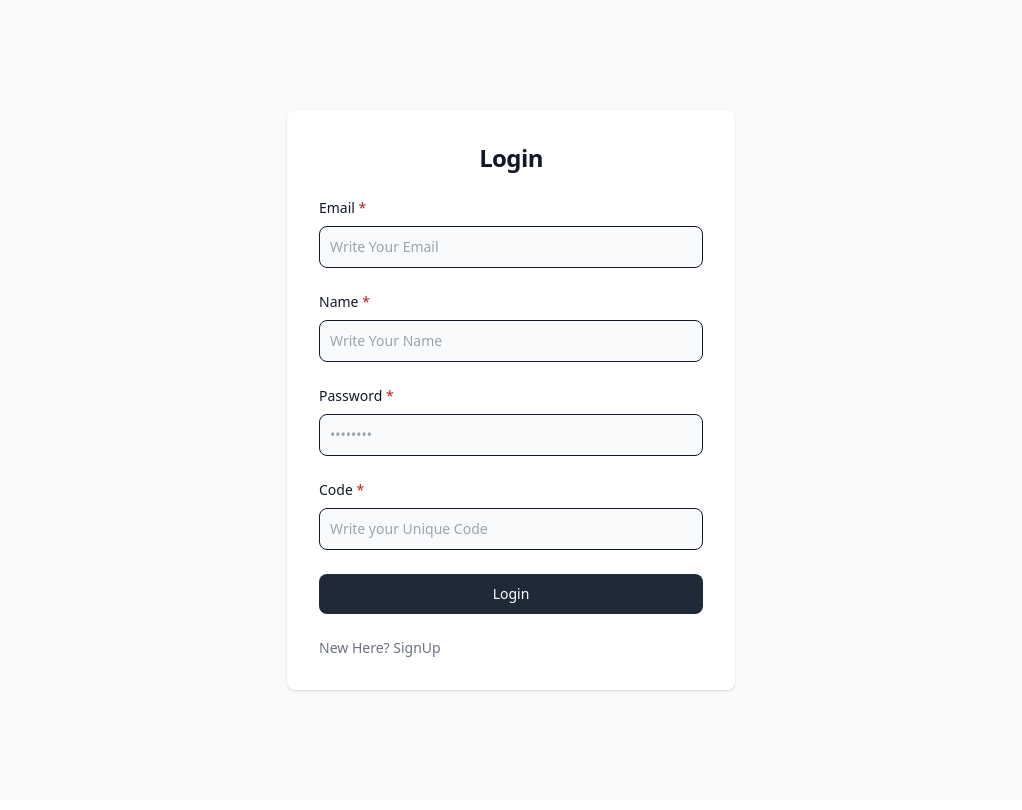
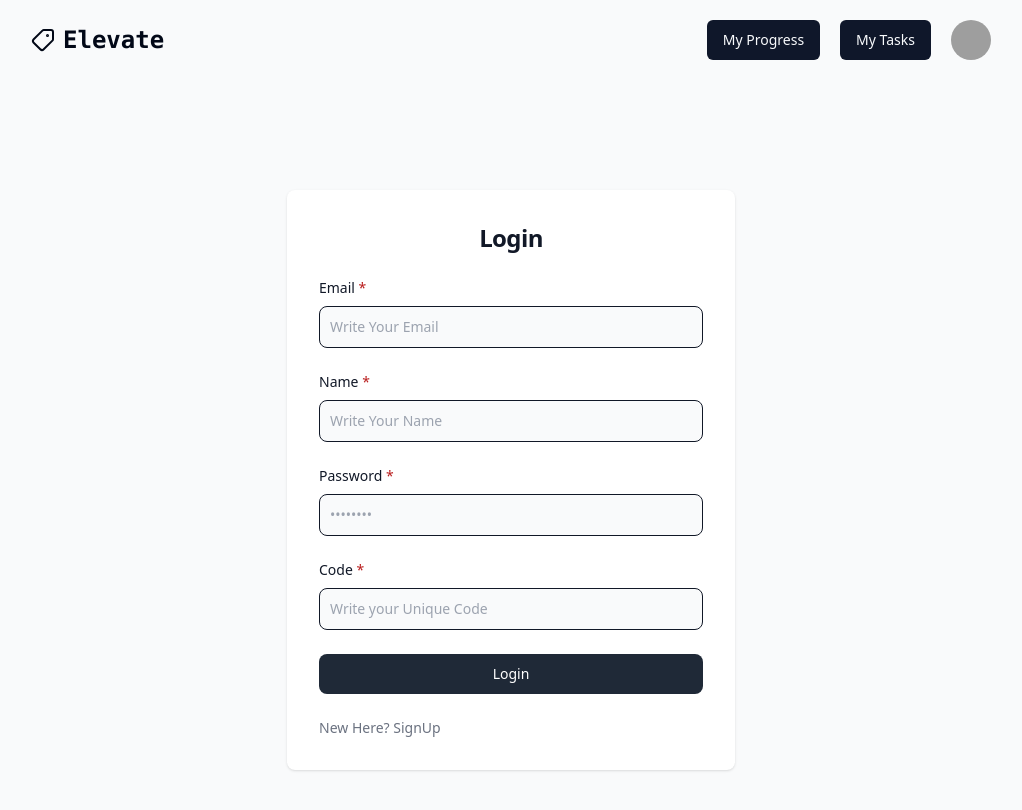
Before and after one commit to pristren/tags_frontend, a React (Vite) app: page / in a window 1280 px wide. Shown: the top 810 px of the page, without its empty margins (129-1151 px from the left). Built offline with nearby package versions, Linux system fonts and the light colour scheme; grey boxes are pictures that could not be loaded.

Commit message:
navbar route setting

```diff
--- a/src/Layout/MainLayout.jsx
+++ b/src/Layout/MainLayout.jsx
@@ -1,8 +1,10 @@
+import Navbar from '@/components/Navbar/Navbar';
 import { Outlet } from 'react-router-dom';
 
 const MainLayout = () => {
     return (
         <div>
+            <Navbar></Navbar>
             <Outlet></Outlet>
         </div>
     );
--- a/src/components/Navbar/Navbar.jsx
+++ b/src/components/Navbar/Navbar.jsx
@@ -1,13 +1,64 @@
+import { Tag } from "lucide-react";
+import { Button } from "../ui/button";
+import {
+  Sheet,
+  SheetContent,
+  SheetDescription,
+  SheetHeader,
+  SheetTrigger,
+} from "../ui/sheet";
+import { Link } from "react-router-dom";
+
 const Navbar = () => {
-    return (
-        <div>
-            <h3>Elevate</h3>
-            <div>
-                <p>My Progress</p>
-                <p>My Tasks</p>
-            </div>
-        </div>
-    );
+  return (
+    <div className="flex justify-between items-center w-9/12 mx-auto py-5">
+      <Link to='/' className="flex items-center gap-2 cursor-pointer">
+        <Tag className="rotate-90" />
+        <h2 className="text-2xl font-semibold font-mono">Elevate</h2>
+      </Link>
+      <div className="hidden lg:flex items-center gap-5 ">
+        <Link to="/complete-task">
+          <Button className="px-4 w-full">My Progress</Button>
+        </Link>
+        <Link to="/tags-card">
+          <Button className="px-4 w-full">My Tasks</Button>
+        </Link>
+        <img
+          src="https://i.ibb.co/9WTdd0b/download-18.jpg"
+          className="w-10 h-10 rounded-full cursor-pointer"
+          alt=""
+        />
+      </div>
+      <div className="md:hidden">
+        <Sheet>
+          <SheetTrigger>
+            <img
+              src="https://i.ibb.co/9WTdd0b/download-18.jpg"
+              className="w-10 h-10 rounded-full cursor-pointer"
+              alt=""
+            />
+          </SheetTrigger>
+          <SheetContent>
+            <SheetHeader>
+              <SheetDescription>
+                <Link to="/complete-task">
+                  <Button className="px-4 w-full">My Progress</Button>
+                </Link>
+              </SheetDescription>
+              <SheetDescription>
+                <Link to="/tags-card">
+                  <Button className="px-4 w-full">My Tasks</Button>
+                </Link>
+              </SheetDescription>
+              <SheetDescription>
+                <Button className="px-4 w-full">LogOut</Button>
+              </SheetDescription>
+            </SheetHeader>
+          </SheetContent>
+        </Sheet>
+      </div>
+    </div>
+  );
 };
 
 export default Navbar;
--- a/src/components/TagsCard/TagsCard.jsx
+++ b/src/components/TagsCard/TagsCard.jsx
@@ -290,9 +290,6 @@ const TagsCard = () => {
             {/* Conditional rendering of tasks based on the selected tag */}
             {selectedTagIndex === i && (
               <div className="mt-8">
-                <h2 className="text-xl font-bold mb-4">
-                  Tasks for {tags[selectedTagIndex].tag}
-                </h2>
                 <div className="grid grid-cols-1 md:grid-cols-2 gap-2">
                   {tags[selectedTagIndex].tasks.map((task, index) => (
                     <div key={index} className="relative group w-full">
--- a/src/components/TaskDetails/TaskDetails.jsx
+++ b/src/components/TaskDetails/TaskDetails.jsx
@@ -1,3 +1,4 @@
+import { Link } from "react-router-dom";
 import { Button } from "../ui/button";
 
 const TaskDetails = () => {
@@ -25,7 +26,8 @@ const TaskDetails = () => {
           Share your experience with us
         </h3>
         <input type="text" id="text" className="border border-white bg-transparent p-2 rounded-md mr-5 mt-10" />
-        <Button variant="secondary">Submit</Button>
+        <Link to="/tags-card">
+        <Button variant="secondary">Submit</Button></Link>
       </div>
     </div>
     </div>
```
